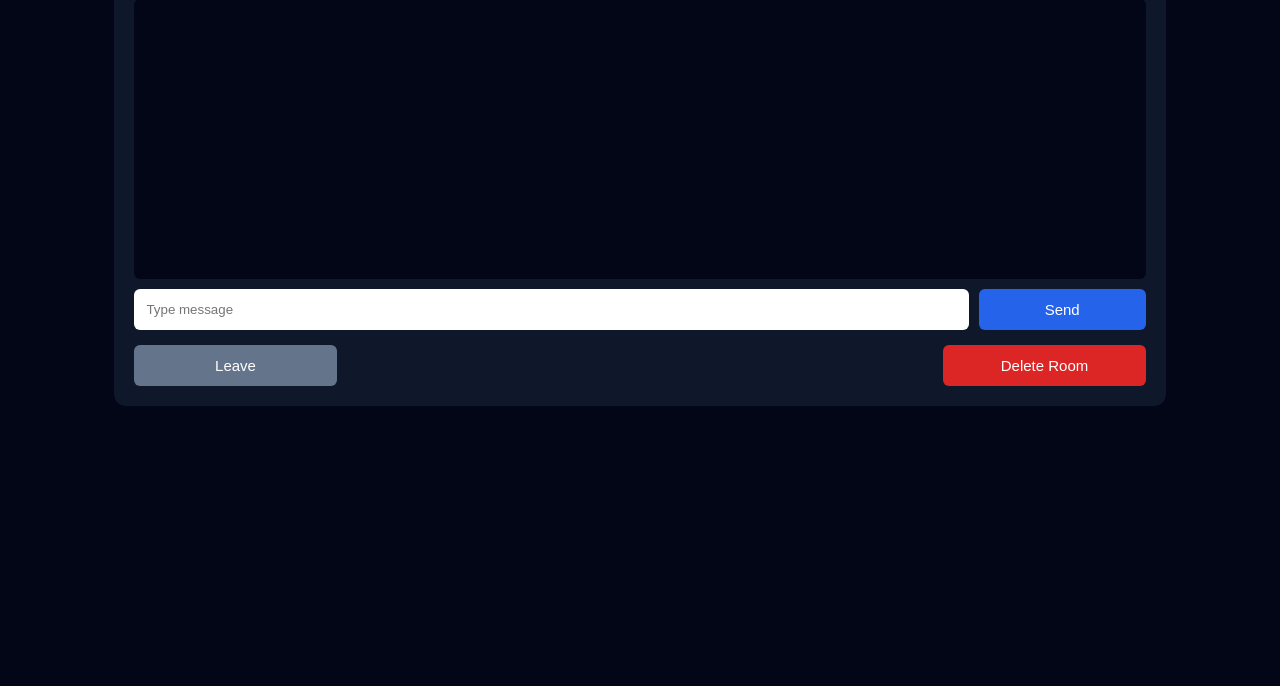
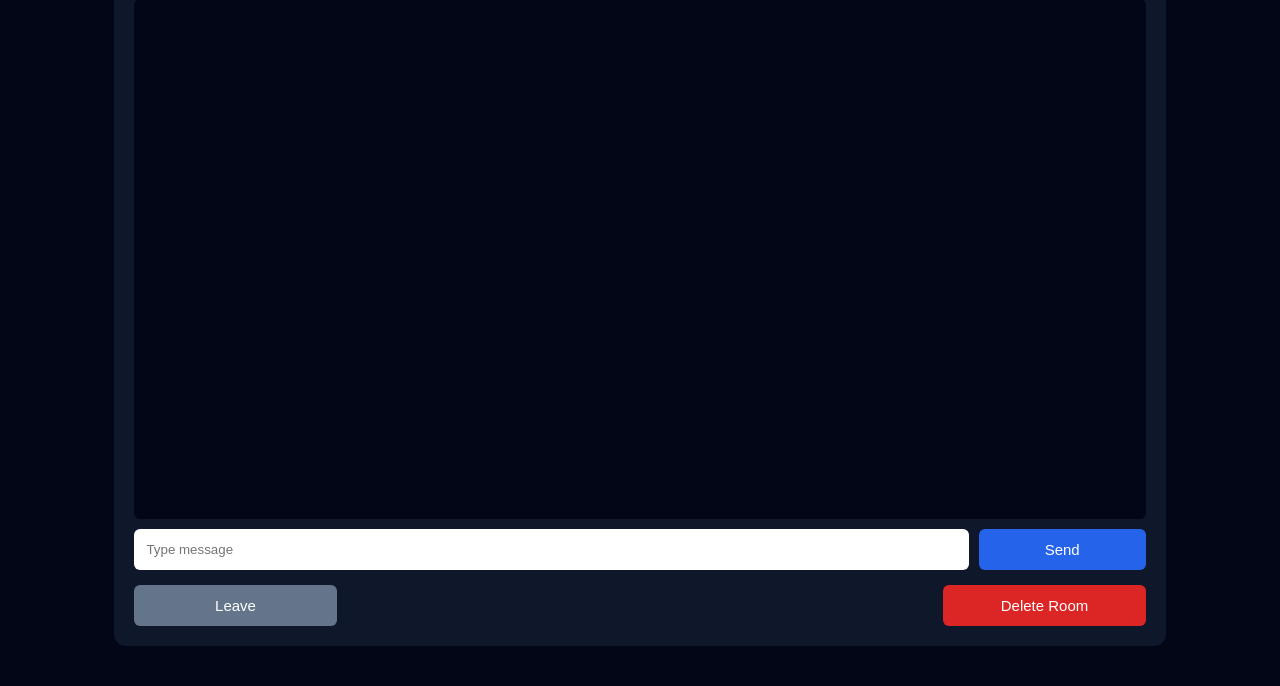
Before and after one commit to Aarcode-s/Whisper, a Flask app: template templates/room.html in a window 1280 px wide. Shown: the part 223-909 px from the top of the page. Before the commit the page ends 629 px from the top, so only its background shows below. Run offline with Flask 3, Linux system fonts and the light colour scheme; the template is opened without the code that fills it, so the values that code supplies are empty; some libraries are stand-ins or nearby versions.

Commit message:
socket app

```diff
--- a/static/css/room.css
+++ b/static/css/room.css
@@ -112,7 +112,7 @@ input {
 }
 
 #chatBox {
-    height: 260px;
+    height: 500px;
     background: #020617;
     border-radius: 6px;
     padding: 10px;
```
